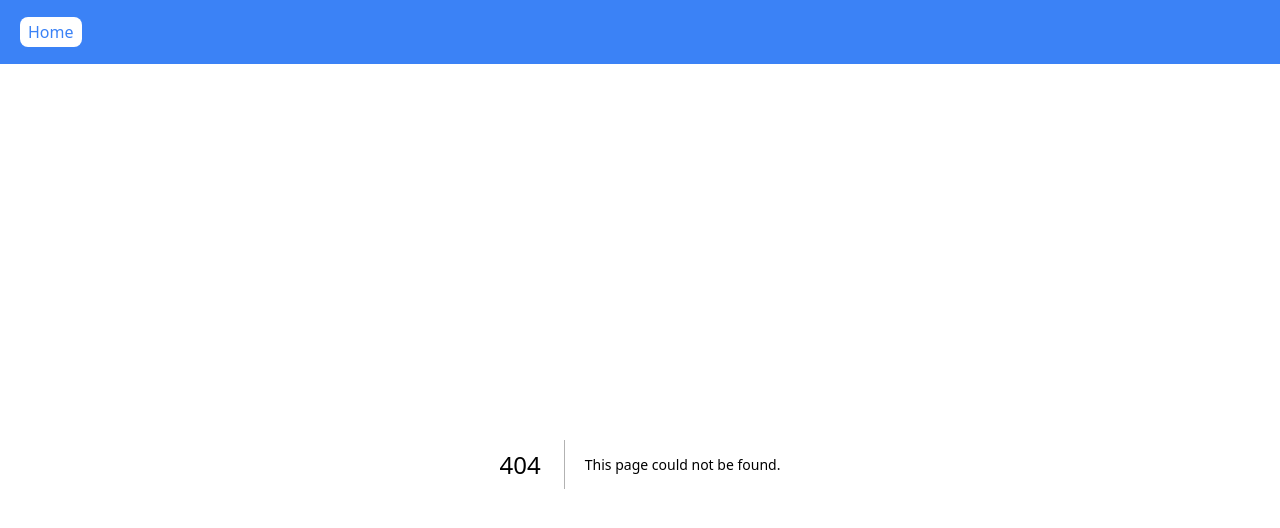
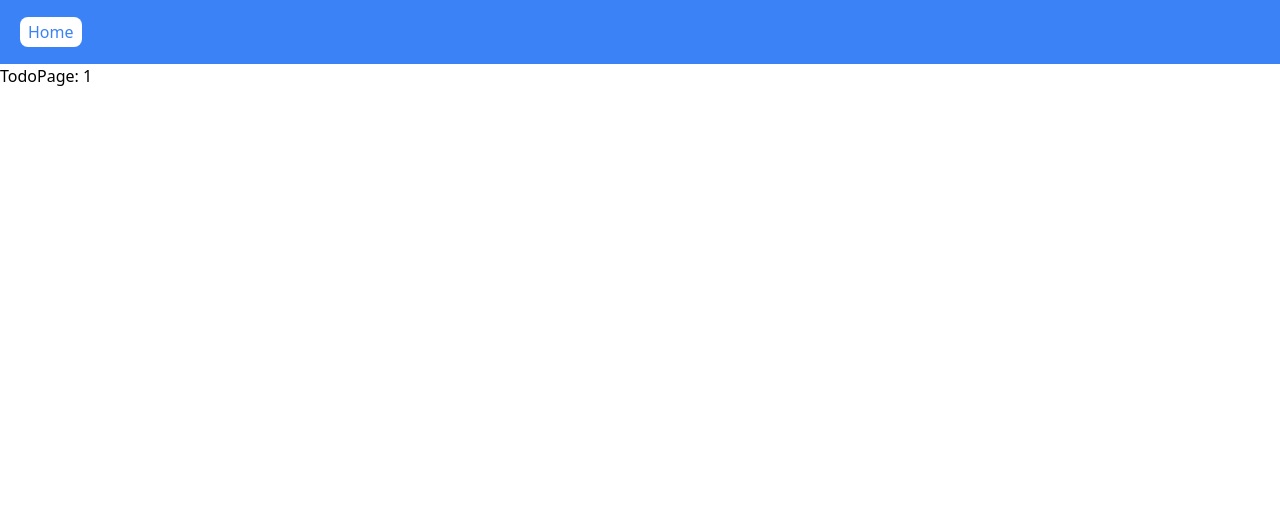
Before and after one commit to xsantanax/next13, a Next.js app: page /todos/1 in a window 1280 px wide. Before the commit this address had no page. Shown: the top 528 px of the page. Built offline with nearby package versions, Linux system fonts and the light colour scheme.

Commit message:
dynamic route

```diff
--- /dev/null
+++ b/app/todos/[todoId]/page.tsx
@@ -0,0 +1,13 @@
+import React from "react"
+
+type PageProps = {
+  params: {
+    todoId: string
+  }
+}
+
+function TodoPage({ params: { todoId } }: PageProps) {
+  return <div>TodoPage: {todoId}</div>
+}
+
+export default TodoPage
```
